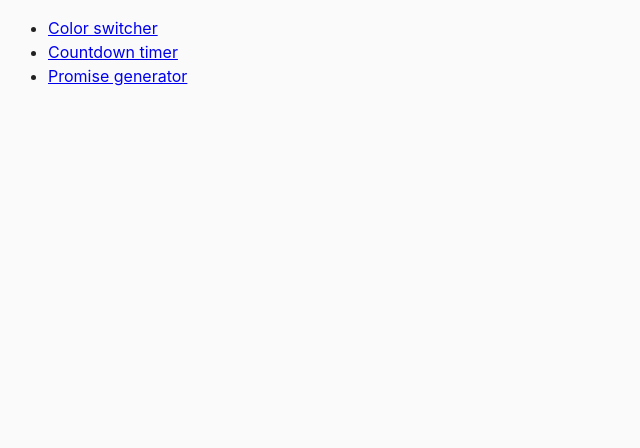
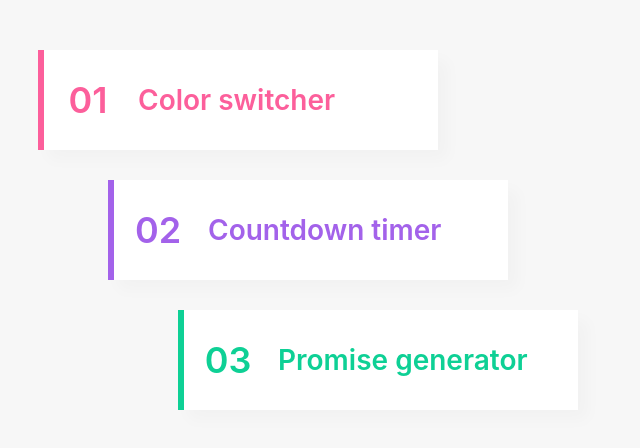
Before and after one commit to MaksymChuraiev/Color-switcher_Countdown-timer_Promise-generator, a website built with Parcel: page src/index.html in a window 1280 px wide. Shown: the whole page, without its empty margins (0-640 px from the left). Built offline with nearby package versions, Linux system fonts and the light colour scheme.

Commit message:
add style

```diff
--- a/src/css/color-awitcher.css
+++ b/src/css/color-awitcher.css
@@ -1,5 +1,7 @@
 body {
-  background-color: #2d0d4b;
+  margin: 0;
+  padding: 0;
+  background-color: #fc5f9b;
   text-align: center;
 }
 
@@ -15,11 +17,27 @@ a {
 }
 
 button {
-  background-color: aqua;
+  /* background-color: aqua;
   padding: 10px;
   border-radius: 10px;
   border-color: #2d0d4b;
   font-size: 20px;
   margin-left: 30px;
-  margin-top: 50px;
+  margin-top: 50px; */
+  position: relative;
+  background: none;
+  border: none;
+  display: inline-block;
+  padding: 15px 30px;
+  color: #2196f3;
+  text-transform: uppercase;
+  letter-spacing: 4px;
+  font-size: 24px;
+  overflow: hidden;
 }
+
+button:hover {
+  color: #255784;
+  background: #2196f3;
+  box-shadow: 0 0 10px #2196f3, 0 0 40px #2196f3, 0 0 80px #2196f3;
+}
--- a/src/css/common.css
+++ b/src/css/common.css
@@ -3,11 +3,11 @@
 }
 
 body {
-  font-family: -apple-system, BlinkMacSystemFont, 'Segoe UI', Roboto,
-    Oxygen-Sans, Ubuntu, Cantarell, 'Helvetica Neue', sans-serif;
+  font-family: -apple-system, BlinkMacSystemFont, 'Segoe UI', Roboto, Oxygen-Sans, Ubuntu, Cantarell,
+    'Helvetica Neue', sans-serif;
   -webkit-font-smoothing: antialiased;
   -moz-osx-font-smoothing: grayscale;
-  background-color: #fafafa;
+  background-color: #f7f7f7;
   color: #212121;
   line-height: 1.5;
 }
@@ -16,3 +16,100 @@ img {
   display: block;
   max-width: 100%;
 }
+
+ul {
+  list-style: none;
+  padding: 0;
+  margin: 0;
+  padding-left: 0;
+}
+
+a {
+  text-decoration: none;
+  color: inherit;
+}
+
+.nav {
+  margin-top: 50px;
+  margin-left: 100px;
+}
+
+.container {
+  position: relative;
+  display: flex;
+  flex-direction: column;
+  gap: 30px;
+}
+
+.box {
+  position: relative;
+  width: 400px;
+  height: 100px;
+  background: #fff;
+  cursor: pointer;
+  transition: 0.5s ease-in-out;
+  box-shadow: 10px 10px 15px rgba(0, 0, 0, 0.025);
+}
+
+.box:nth-child(1) {
+  transform: translateX(-70px);
+}
+
+.box:nth-child(3) {
+  transform: translateX(70px);
+}
+
+.container:hover .box:nth-child(1) {
+  transform: translateX(0);
+}
+
+.container:hover .box:nth-child(3) {
+  transform: translateX(0);
+}
+
+.box::before {
+  content: '';
+  position: absolute;
+  width: 6px;
+  height: 100%;
+  background: var(--clr);
+  transition: 0.5s ease-in-out;
+}
+
+.box:hover::before {
+  width: 100%;
+}
+
+.content {
+  position: relative;
+  display: flex;
+  align-items: center;
+  height: 100%;
+}
+
+.icon {
+  position: relative;
+  min-width: 100px;
+  display: flex;
+  justify-content: center;
+  align-items: center;
+  font-size: 36px;
+  font-weight: 600;
+  color: var(--clr);
+  transition: 0.5s ease-in-out;
+}
+
+.box:hover .icon {
+  color: #fff;
+}
+
+.text p {
+  font-size: 28px;
+  font-weight: 600;
+  color: var(--clr);
+  transition: 0.5s ease-in-out;
+}
+
+.box:hover .text p {
+  color: #fff;
+}
--- a/src/index.html
+++ b/src/index.html
@@ -7,10 +7,41 @@
     <link rel="stylesheet" href="css/common.css" />
   </head>
   <body>
-    <ul>
-      <li><a href="01-color-switcher.html">Color switcher</a></li>
-      <li><a href="02-timer.html">Countdown timer</a></li>
-      <li><a href="03-promises.html">Promise generator</a></li>
-    </ul>
+    <div class="nav">
+      <ul class="container">
+        <li class="box" style="--clr: #fc5f9b">
+          <a href="01-color-switcher.html">
+            <div class="content">
+              <div class="icon">01</div>
+              <div class="text">
+                <p>Color switcher</p>
+              </div>
+            </div>
+          </a>
+        </li>
+        <li class="box" style="--clr: #a362ea">
+          <a href="02-timer.html">
+            <div class="content">
+              <div class="icon">02</div>
+              <div class="text">
+                <p>Countdown timer</p>
+              </div>
+            </div>
+          </a>
+        </li>
+        <li class="box" style="--clr: #0ed095">
+          <a href="03-promises.html">
+            <div class="content">
+              <div class="icon">03</div>
+              <div class="text">
+                <p>Promise generator</p>
+              </div>
+            </div>
+          </a>
+        </li>
+        <!-- <li><a href="02-timer.html">Countdown timer</a></li>
+      <li><a href="03-promises.html">Promise generator</a></li> -->
+      </ul>
+    </div>
   </body>
 </html>
```
Also changed, not shown: src/01-color-switcher.html (+7 -1 lines).
